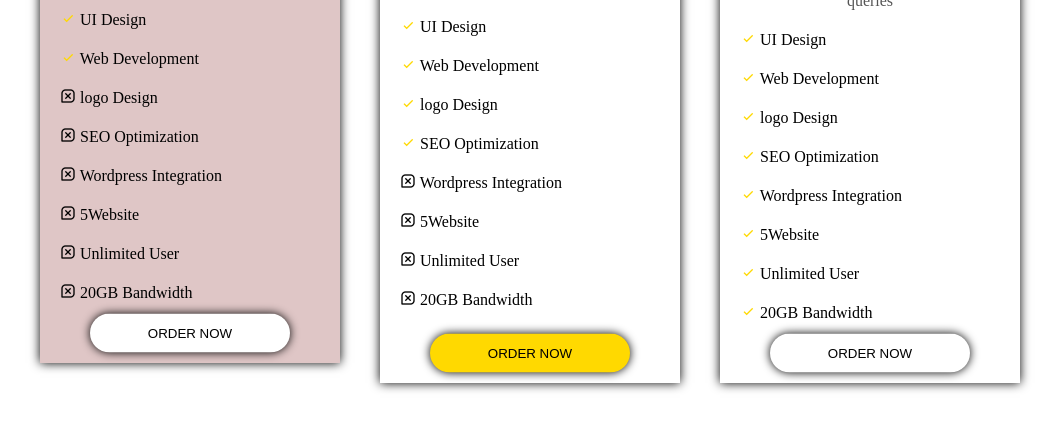
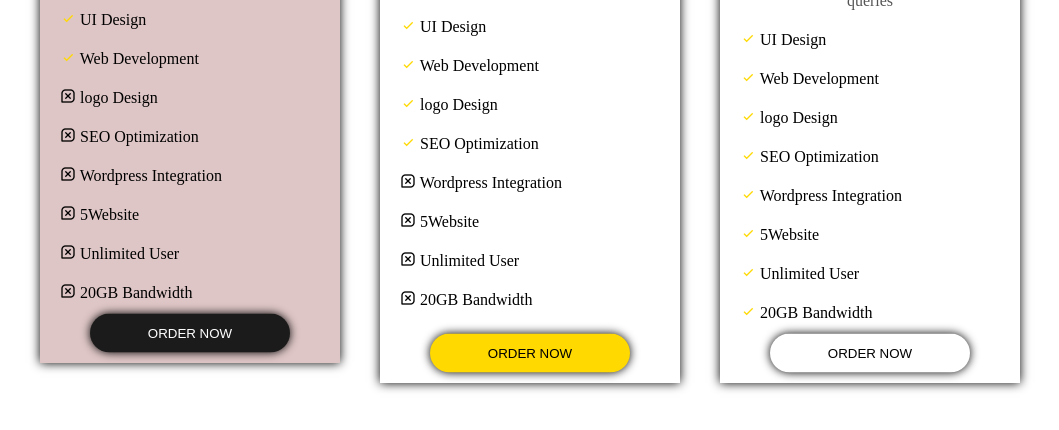
Before and after one commit to sohel369/Gold-box, a plain HTML site: page index.html in a window 1280 px wide. In both pictures the pointer is over the button 300 px from the left and 681 px from the top of the page. Shown: the part 328-758 px from the top of the page, without its empty margins (110-1169 px from the left). Drawn offline with nearby package versions, Linux system fonts and the light colour scheme.

Commit message:
last update

```diff
--- a/css/style.css
+++ b/css/style.css
@@ -39,6 +39,7 @@ p {
     box-shadow: 0 0 10px black;
     position: relative;
     cursor: pointer;
+    transition: 1s;
 }
 .container .box1:hover{
     transform: translateY(-20px);
@@ -203,6 +204,11 @@ p {
     transform: translate(-50%, 50%);
     margin-top: 20px;
 }
+.container button:hover{
+    background: rgb(28, 27, 27);
+    color: white;
+    transition: 1s;
+}
 
 .container .box1 h1 span,
 .box2 h1 span,
```
